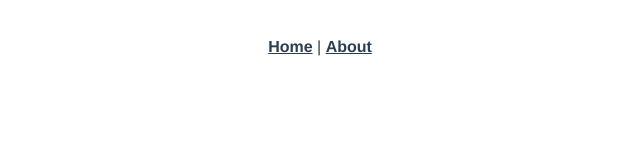
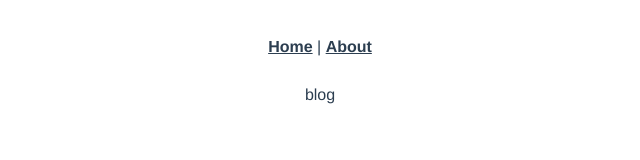
Before and after one commit to mich1223/router-udemy-1, a Vue app: page /blog in a window 1280 px wide. Before the commit this address had no page. Shown: the top 160 px of the page, without its empty margins (320-960 px from the left). Built offline with nearby package versions, Linux system fonts and the light colour scheme.

Commit message:
Creacion de ruta Blog

```diff
--- a/src/router/index.js
+++ b/src/router/index.js
@@ -10,10 +10,13 @@
   {
     path: '/about',
     name: 'about',
-    // route level code-splitting
-    // this generates a separate chunk (about.[hash].js) for this route
-    // which is lazy-loaded when the route is visited.
+
     component: () => import(/* webpackChunkName: "about" */ '../views/AboutView.vue')
+  },
+  {
+    path: '/blog',
+    name: 'Blog',
+    component: () => import(/* webpackChunkName: "about" */ '../views/Blog.vue')
   }
 ]
 
--- a/src/views/Blog.vue
+++ b/src/views/Blog.vue
@@ -0,0 +1,13 @@
+<template>
+    blog
+</template>
+
+<script>
+  export default{
+
+  }
+</script>
+
+<style>
+
+</style>
```
